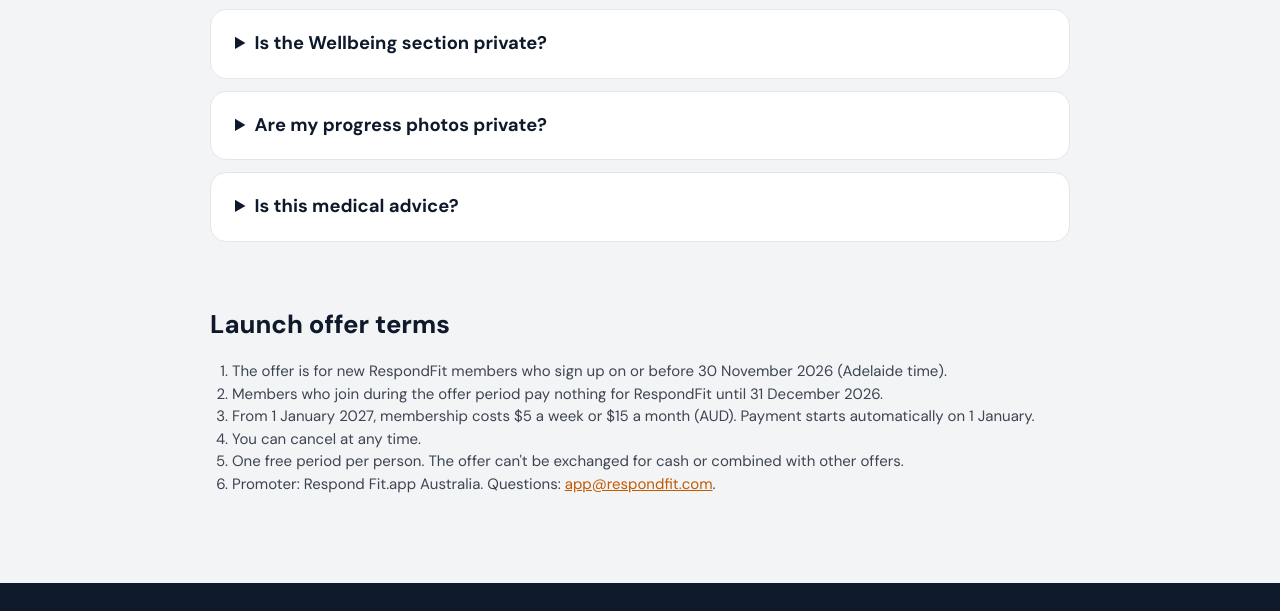
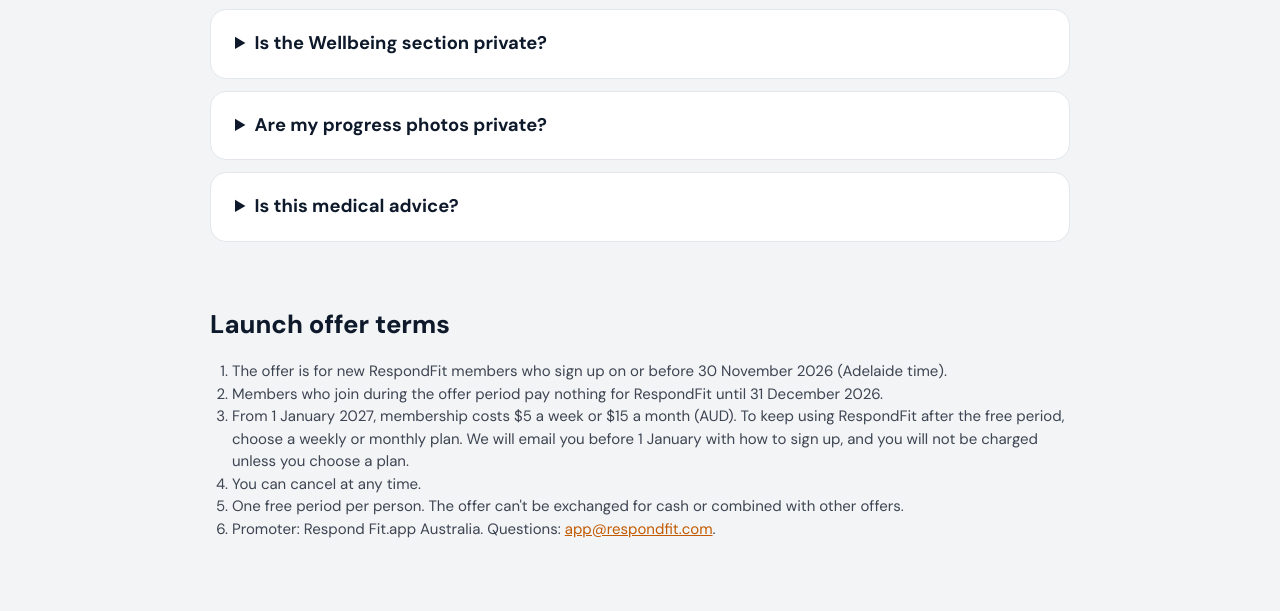
Before and after one commit to jacobmcneill19-code/respondfit-site, a plain HTML site: page index.html in a window 1280 px wide. Shown: the part 9296-9907 px from the top of the page. Drawn offline with Linux system fonts and the light colour scheme.

Commit message:
Clarify what happens after the free period
Clarified membership cost details for RespondFit after the free period.

```diff
--- a/index.html
+++ b/index.html
@@ -238,7 +238,7 @@ a{color:#C25A00}a:hover{color:#8A3F00}
 <ol style="margin: 16px 0 0; padding-left: 22px; color: #3D4552; font-size: 15px">
 <li>The offer is for new RespondFit members who sign up on or before 30 November 2026 (Adelaide time).</li>
 <li>Members who join during the offer period pay nothing for RespondFit until 31 December 2026.</li>
-<li>From 1 January 2027, membership costs $5 a week or $15 a month (AUD). Payment starts automatically on 1 January.</li>
+<li>From 1 January 2027, membership costs $5 a week or $15 a month (AUD). To keep using RespondFit after the free period, choose a weekly or monthly plan. We will email you before 1 January with how to sign up, and you will not be charged unless you choose a plan.</li>
 <li>You can cancel at any time.</li>
 <li>One free period per person. The offer can't be exchanged for cash or combined with other offers.</li>
 <li>Promoter: Respond Fit.app Australia. Questions: <a href="mailto:app@respondfit.com">app@respondfit.com</a>.</li>
```
